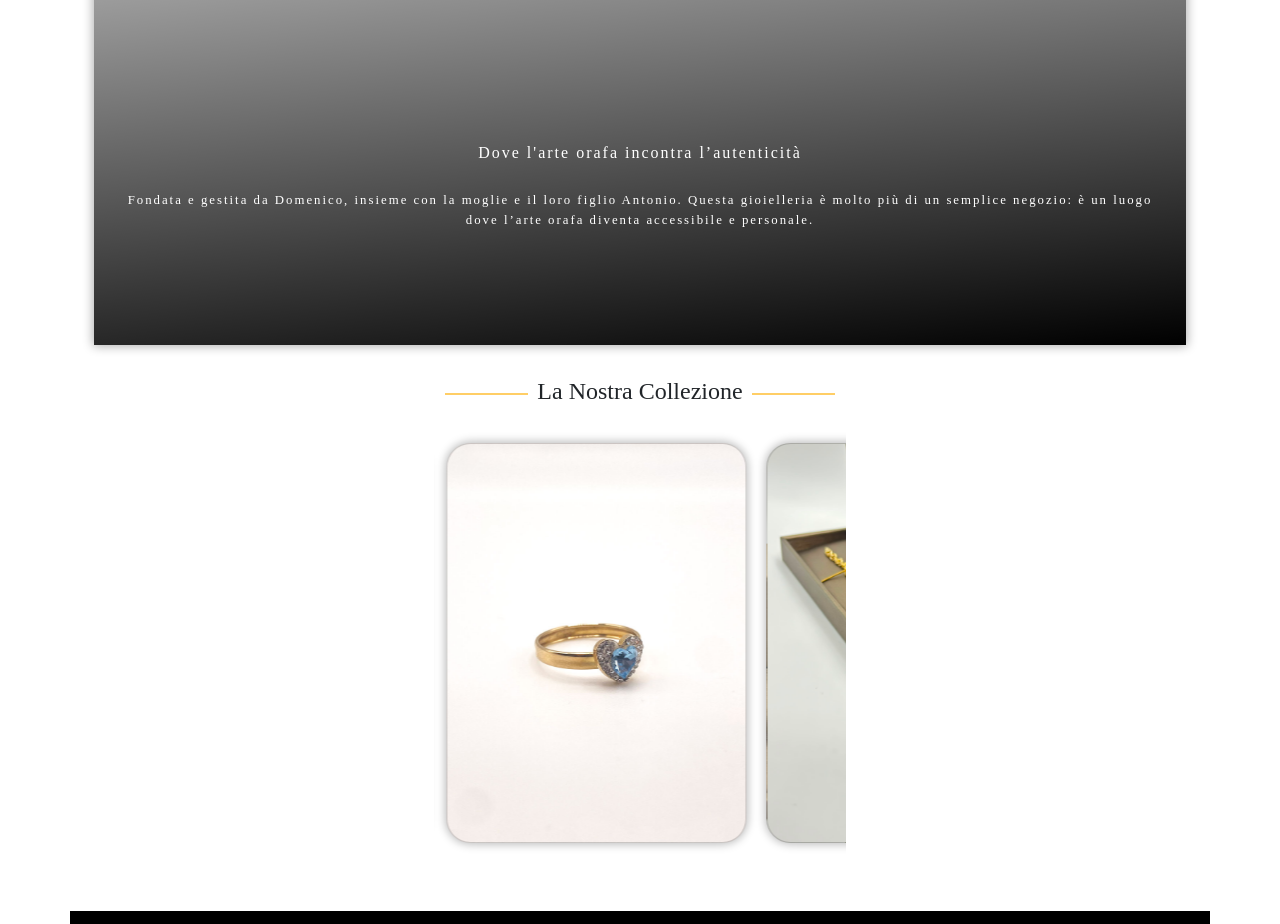
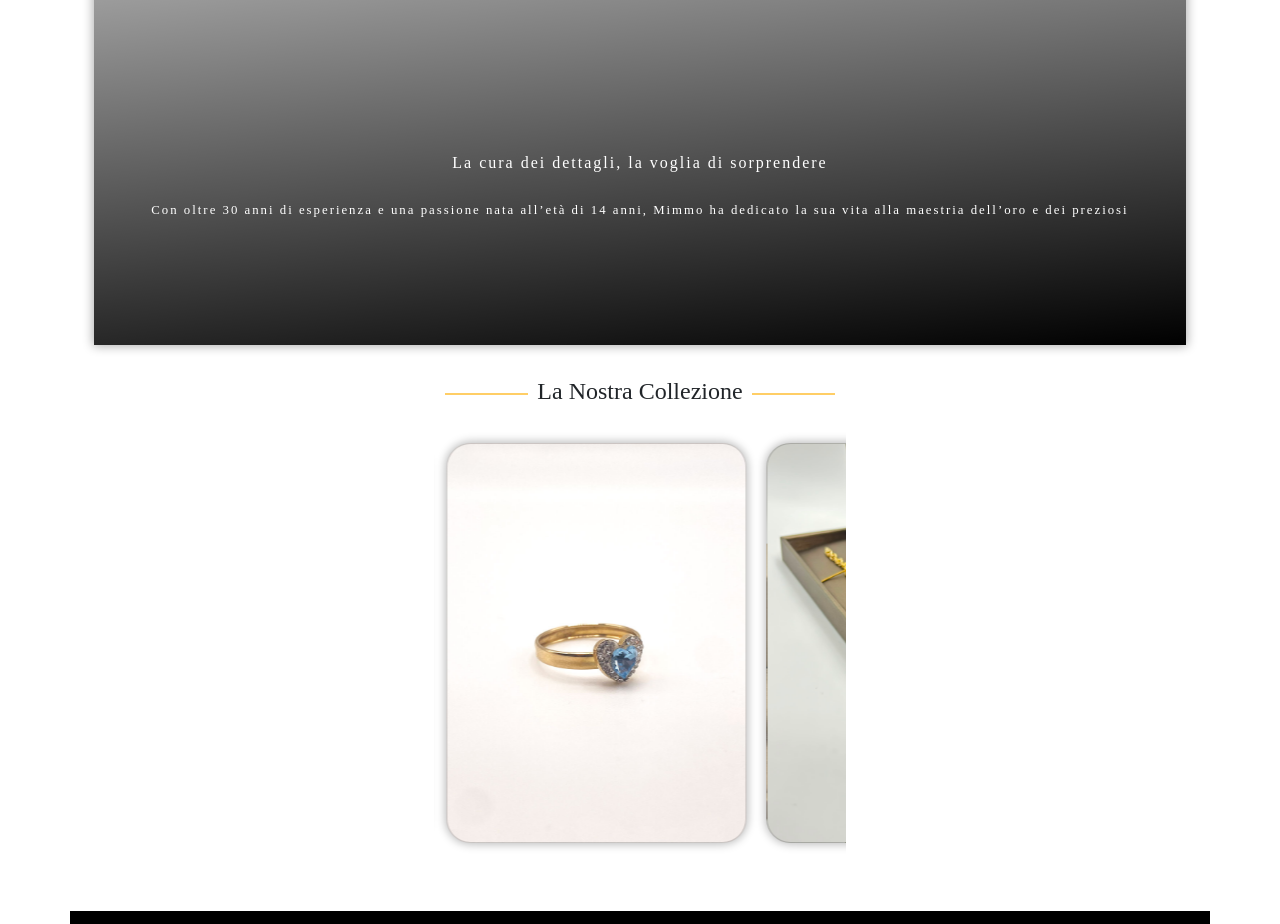
Before and after one commit to Claudio9905/Sito-Biglietto-AeG-Gioielli, a React (Vite) app in the folder sito-biglietto/: page / in a window 1280 px wide. Shown: the part 1080-2004 px from the top of the page. Built offline with nearby package versions, Linux system fonts and the light colour scheme; the HTML template or start-up script is replaced by a standard one; a web font is replaced by a local one.

Commit message:
Disable first carousel slide
Comment out the FirstImage import and its associated carousel slide object. This removes the initial 'Dove l'arte orafa incontra l'autenticità' slide from the image carousel.

```diff
--- a/sito-biglietto/src/data/data.js
+++ b/sito-biglietto/src/data/data.js
@@ -1,13 +1,13 @@
-import FirstImage from "../assets/Mimmo-foto-in-gioielleria-1.jpg";
+// import FirstImage from "../assets/Mimmo-foto-in-gioielleria-1.jpg";
 import SecondImage from "../assets/foto-artigianato-aboutUs.jpg";
 import ThirdImage from "../assets/negozio-inside.png";
 
 export const imagesSlideCarousel = [
-  {
-    image: FirstImage,
-    h1: "Dove l'arte orafa incontra l’autenticità",
-    p: "Fondata e gestita da Domenico, insieme con la moglie e il loro figlio Antonio. Questa gioielleria è molto più di un semplice negozio: è un luogo dove l’arte orafa diventa accessibile e personale.",
-  },
+  // {
+  //   image: FirstImage,
+  //   h1: "Dove l'arte orafa incontra l’autenticità",
+  //   p: "Fondata e gestita da Domenico, insieme con la moglie e il loro figlio Antonio. Questa gioielleria è molto più di un semplice negozio: è un luogo dove l’arte orafa diventa accessibile e personale.",
+  // },
   {
     image: SecondImage,
     h1: "La cura dei dettagli, la voglia di sorprendere",
```
